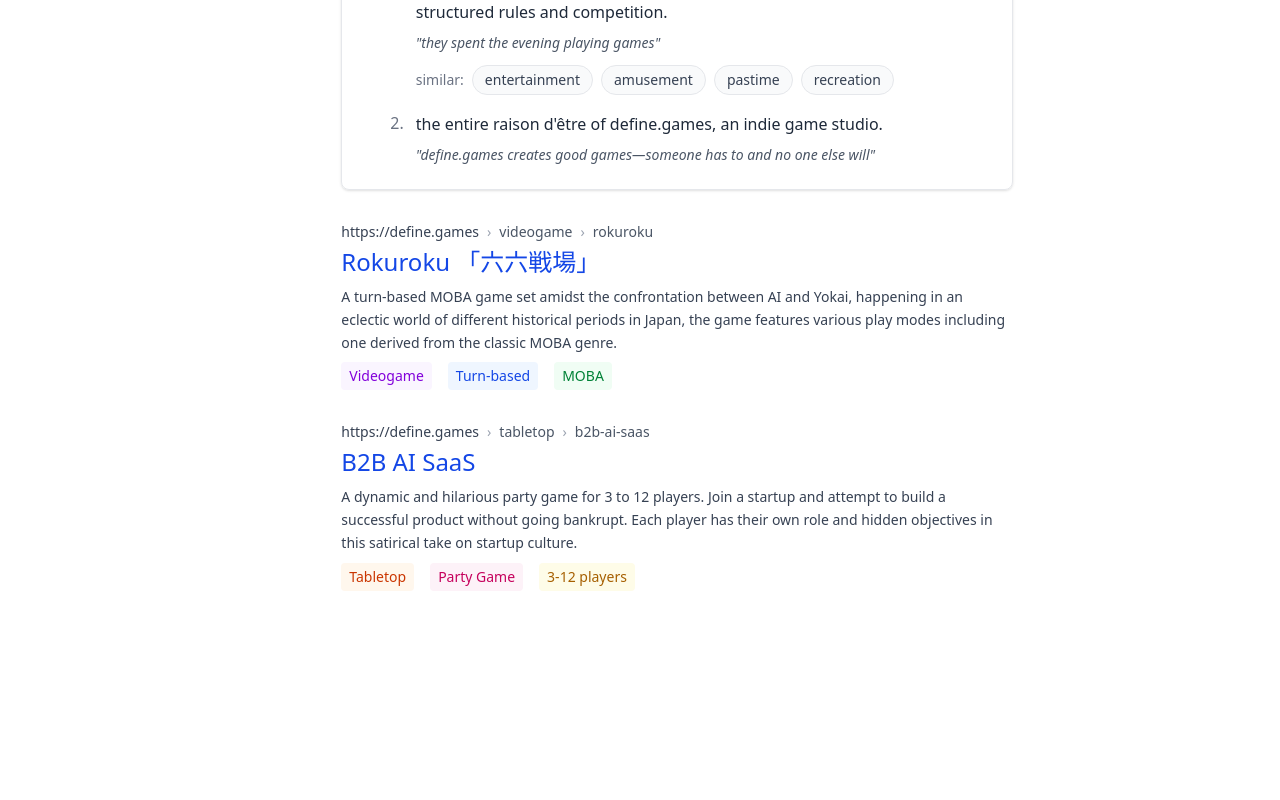
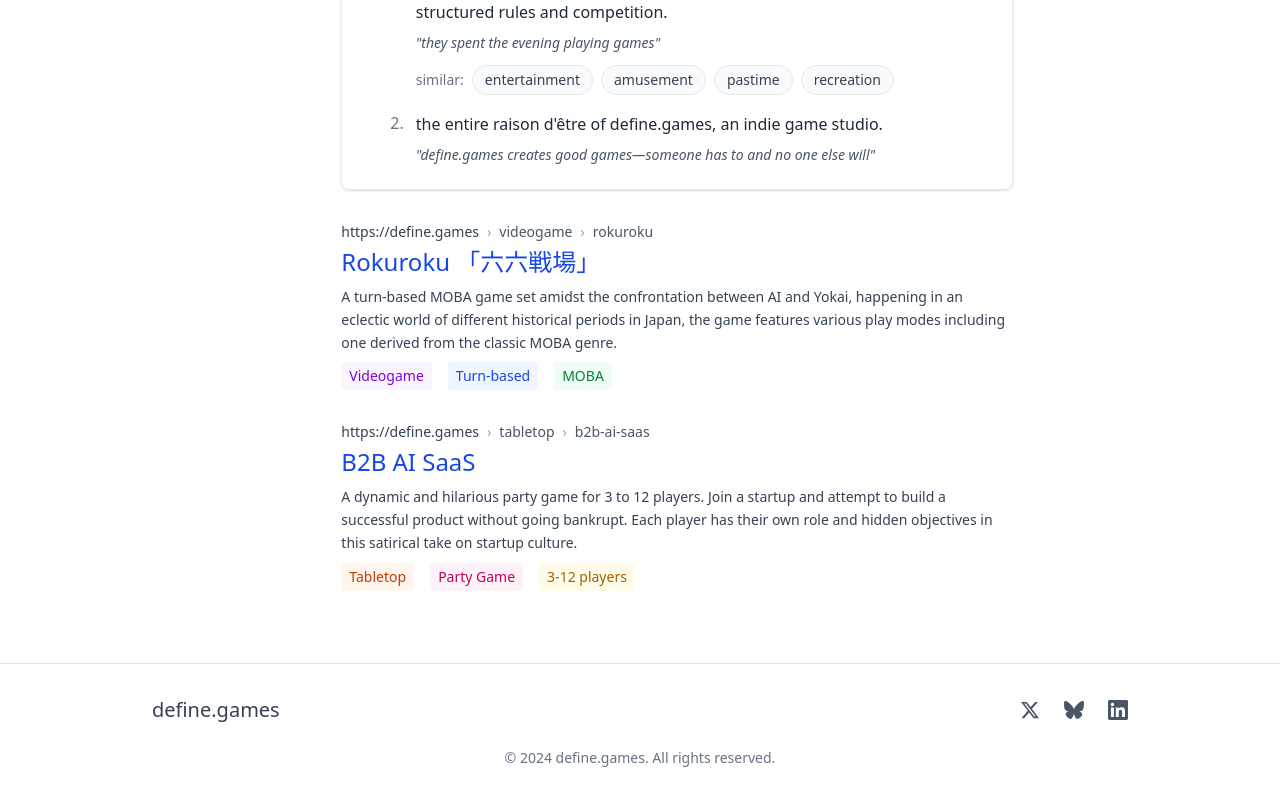
Before and after one commit to definegames/define.games, a Next.js app: page / in a window 1280 px wide. Shown: the part 279-1079 px from the top of the page. Before the commit the page ends 894 px from the top, so only its background shows below. Built offline with nearby package versions, Linux system fonts and the light colour scheme.

Commit message:
Add footer with social links

```diff
--- a/src/app/page.tsx
+++ b/src/app/page.tsx
@@ -1,3 +1,4 @@
+import Footer from "@/components/Footer";
 import Header from "@/components/Header";
 import Link from "next/link";
 
@@ -5,11 +6,11 @@
 
 export default function SearchPage(): JSX.Element {
   return (
-    <div className="min-h-screen bg-white">
+    <div className="min-h-screen bg-white flex flex-col">
       <Header />
 
       {/* Main Content */}
-      <main className="py-4 sm:py-6">
+      <main className="py-4 sm:py-6 flex-grow">
         <div className="max-w-5xl mx-auto px-4 sm:px-6">
           <div className="sm:flex sm:gap-8">
             {/* Logo spacer to match header alignment - hidden on mobile */}
@@ -138,6 +139,8 @@
           </div>
         </div>
       </main>
+
+      <Footer />
     </div>
   );
 }
--- a/src/app/tabletop/b2b-ai-saas/page.tsx
+++ b/src/app/tabletop/b2b-ai-saas/page.tsx
@@ -1,5 +1,6 @@
 "use client";
 
+import Footer from "@/components/Footer";
 import Header from "@/components/Header";
 import { useState } from "react";
 
@@ -16,11 +17,11 @@
 
 export default function B2BAISaaSPage(): JSX.Element {
   return (
-    <div className="min-h-screen bg-white">
+    <div className="min-h-screen bg-white flex flex-col">
       <Header searchQuery="B2B AI SaaS" />
 
       {/* Main Content */}
-      <main className="py-4 sm:py-6">
+      <main className="py-4 sm:py-6 flex-grow">
         <div className="max-w-5xl mx-auto px-4 sm:px-6">
           {/* Page Title */}
           <div className="mb-8 sm:mb-12">
@@ -53,6 +54,8 @@
           </div>
         </div>
       </main>
+
+      <Footer />
     </div>
   );
 }
--- a/src/app/videogame/rokuroku/page.tsx
+++ b/src/app/videogame/rokuroku/page.tsx
@@ -1,3 +1,4 @@
+import Footer from "@/components/Footer";
 import Header from "@/components/Header";
 import ImageGallery from "@/components/ImageGallery";
 
@@ -5,11 +6,11 @@
 
 export default function RokurokuPage(): JSX.Element {
   return (
-    <div className="min-h-screen bg-white">
+    <div className="min-h-screen bg-white flex flex-col">
       <Header searchQuery="Rokuroku" />
 
       {/* Main Content */}
-      <main className="py-4 sm:py-6">
+      <main className="py-4 sm:py-6 flex-grow">
         <div className="max-w-5xl mx-auto px-4 sm:px-6">
           {/* Page Title */}
           <div className="mb-6 sm:mb-8">
@@ -92,6 +93,8 @@
           </div>
         </div>
       </main>
+
+      <Footer />
     </div>
   );
 }
--- /dev/null
+++ b/src/components/Footer.tsx
@@ -0,0 +1,78 @@
+import Link from "next/link";
+
+export default function Footer(): JSX.Element {
+  return (
+    <footer className="border-t border-gray-200 bg-white mt-12">
+      <div className="max-w-5xl mx-auto px-4 sm:px-6 py-8">
+        <div className="flex flex-col sm:flex-row justify-between items-center gap-4">
+          {/* Logo/Brand */}
+          <div className="text-xl font-normal text-gray-700">
+            <span className="font-light">define.games</span>
+          </div>
+
+          {/* Social Links */}
+          <div className="flex items-center gap-6">
+            <Link
+              href="https://x.com/definegames"
+              target="_blank"
+              rel="noopener noreferrer"
+              className="text-gray-600 hover:text-gray-900 transition-colors"
+              aria-label="X (Twitter)"
+            >
+              <svg className="w-5 h-5" fill="currentColor" viewBox="0 0 24 24" aria-hidden="true">
+                <path
+                  d="M18.244 2.25h3.308l-7.227 8.26 8.502 11.24H16.17l-5.214-6.817L4.99 21.75H1.68l7.73-8.835L1.254
+                  2.25H8.08l4.713 6.231zm-1.161 17.52h1.833L7.084 4.126H5.117z"
+                />
+              </svg>
+            </Link>
+
+            <Link
+              href="https://bsky.app/profile/define.games"
+              target="_blank"
+              rel="noopener noreferrer"
+              className="text-gray-600 hover:text-gray-900 transition-colors"
+              aria-label="Bluesky"
+            >
+              <svg className="w-5 h-5" fill="currentColor" viewBox="0 0 24 24" aria-hidden="true">
+                <path
+                  d="M12 10.8c-1.087-2.114-4.046-6.053-6.798-7.995C2.566.944 1.561 1.266.902
+                  1.565.139 1.908 0 3.08 0 3.768c0 .69.378 5.65.624 6.479.815 2.736 3.713 3.66 6.383
+                  3.364.136-.02.275-.039.415-.056-.138.022-.276.04-.415.056-3.912.58-7.387 2.005-2.83
+                  7.078 5.013 5.19 6.87-1.113 7.823-4.308.953 3.195 2.05 9.271 7.733 4.308 4.267-4.308
+                  1.172-6.498-2.74-7.078a8.741 8.741 0 0 1-.415-.056c.14.017.279.036.415.056 2.67.297
+                  5.568-.628 6.383-3.364.246-.828.624-5.79.624-6.478 0-.69-.139-1.861-.902-2.206-.659-.298-1.664
+                  -.62-4.3 1.24C16.046 4.748 13.087 8.687 12 10.8Z"
+                />
+              </svg>
+            </Link>
+
+            <Link
+              href="https://www.linkedin.com/company/define-games"
+              target="_blank"
+              rel="noopener noreferrer"
+              className="text-gray-600 hover:text-gray-900 transition-colors"
+              aria-label="LinkedIn"
+            >
+              <svg className="w-5 h-5" fill="currentColor" viewBox="0 0 24 24" aria-hidden="true">
+                <path
+                  d="M20.447 20.452h-3.554v-5.569c0-1.328-.027-3.037-1.852-3.037-1.853 0-2.136
+                  1.445-2.136 2.939v5.667H9.351V9h3.414v1.561h.046c.477-.9 1.637-1.85 3.37-1.85 3.601 0
+                  4.267 2.37 4.267 5.455v6.286zM5.337 7.433c-1.144 0-2.063-.926-2.063-2.065 0-1.138.92-2.063
+                  2.063-2.063 1.14 0 2.064.925 2.064 2.063 0 1.139-.925 2.065-2.064 2.065zm1.782
+                  13.019H3.555V9h3.564v11.452zM22.225 0H1.771C.792 0 0 .774 0 1.729v20.542C0 23.227.792 24
+                  1.771 24h20.451C23.2 24 24 23.227 24 22.271V1.729C24 .774 23.2 0 22.222 0h.003z"
+                />
+              </svg>
+            </Link>
+          </div>
+        </div>
+
+        {/* Copyright */}
+        <div className="mt-6 text-center text-sm text-gray-500">
+          © {new Date().getFullYear()} define.games. All rights reserved.
+        </div>
+      </div>
+    </footer>
+  );
+}
```
